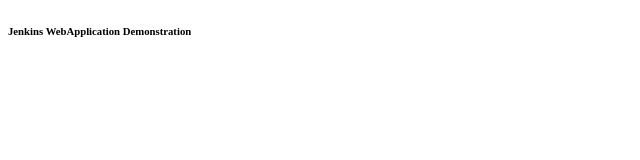
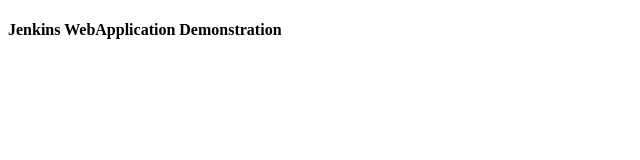
Before and after one commit to rasmirap/WebDemo, a plain HTML site: page WebContent/index.html in a window 1280 px wide. Shown: the whole page, without its empty margins (0-640 px from the left). Drawn offline with Linux system fonts and the light colour scheme.

Commit message:
second message

```diff
--- a/WebContent/index.html
+++ b/WebContent/index.html
@@ -5,6 +5,6 @@
 <title>Insert title here</title>
 </head>
 <body>
-	<h6>Jenkins WebApplication Demonstration</h6>
+	<h4>Jenkins WebApplication Demonstration</h4>
 </body>
 </html>
```
Also changed, not shown: 3 other files.
